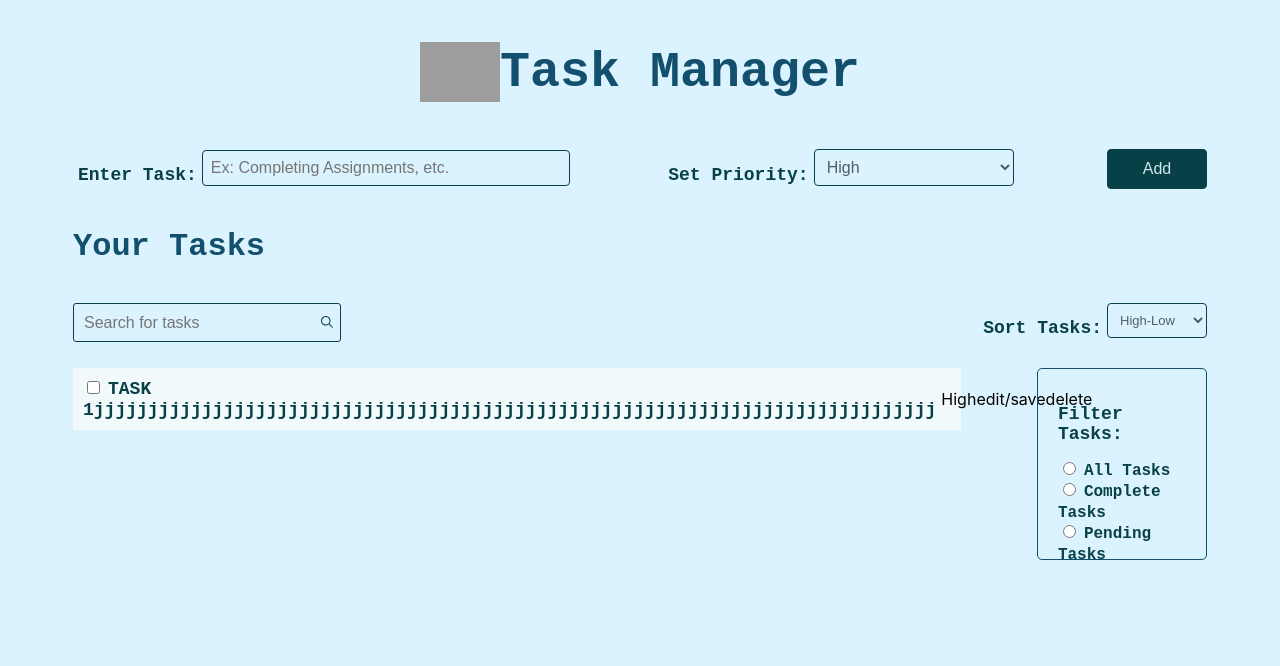
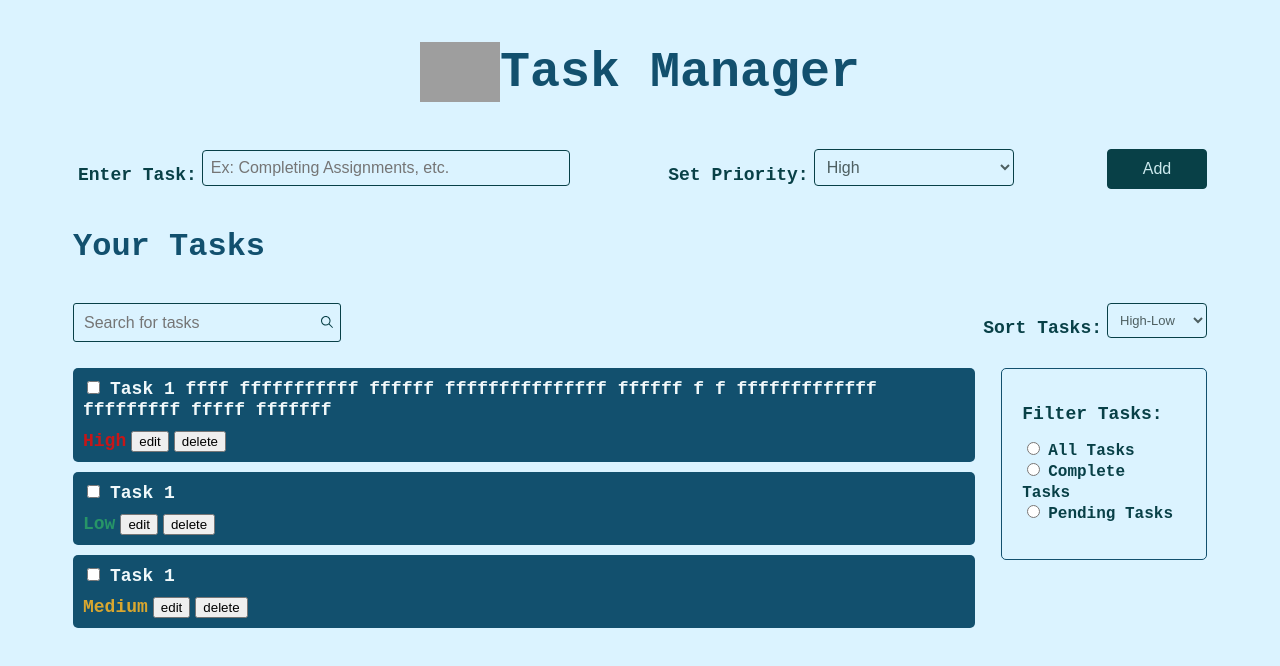
Before and after one commit to hruthvikababburi/CodingSamuraiProjects, a React (Create React App) app in the folder TaskManagement(Todos)/my-todos-app/: page / in a window 1280 px wide. Shown: the top 666 px of the page. Built offline with nearby package versions, Linux system fonts and the light colour scheme; grey boxes are pictures that could not be loaded; the HTML template or start-up script is replaced by a standard one.

Commit message:
made changes in styling

```diff
--- a/TaskManagement(Todos)/my-todos-app/src/App.css
+++ b/TaskManagement(Todos)/my-todos-app/src/App.css
@@ -1,6 +1,6 @@
 .main-comp{
   background-color: #dbf3ff;
-
+  min-height: 100vh;
   display: flex;
   flex-direction: column;
 
@@ -203,13 +203,20 @@ label{
 }
 .each-task-cont{
   display: flex;
-  flex-direction: row;
-  justify-content: space-between;
-  align-items: center;
-  background-color: #f1f9fb;
+  flex-direction: column;
+  justify-content: flex-start;
+
+  background-color:#12506e;
   padding: 10px;
   width: 100%;
+  margin-bottom: 10px;
+  border: 0px;
+  border-radius: 5px;
 }
+.task-tools{
+  margin-top: 10px;
+}
+
 .form-3-filter-tasks-md{
   width: 20%;
   display: none;
@@ -217,9 +224,38 @@ label{
 .radio-inputs{
   outline: none;
   cursor: pointer;
+}.each-task{
+  overflow: hidden; /* or overflow: auto; or overflow: scroll; */
+  white-space: normal;
+  word-wrap: break-word;
+  font-family: 'Courier New', Courier, monospace;
+  color: #f1f9fb;
+  font-size: large;
+  font-weight: 700;
+  margin: 0px;
+
 }
-
-
+.check-box{
+  cursor: pointer;
+  margin-right: 10px;
+}
+.task-priority{
+  font-family: 'Courier New', Courier, monospace;
+  font-size: large;
+  font-weight: 900;
+}
+.high{
+  color:#c61618;
+}
+.low{
+  color: #279567;
+}
+.medium{
+  color: #d9a72f;
+}
+.edit-save-del-btn{
+  margin-left: 5px;
+}
 
 
 
@@ -369,16 +405,17 @@ label{
   }
   .each-task-cont{
     display: flex;
-    flex-direction: row;
-    justify-content: space-between;
-    align-items: center;
-    background-color: #f1f9fb;
+    flex-direction: column;
+    justify-content: flex-start;
+
+    background-color: #12506e;
     padding: 10px;
     margin-right: 15px;
-    width: 90%;
+    width: 95%;
   }
   .each-task{
-
+    overflow: hidden; /* or overflow: auto; or overflow: scroll; */
+    white-space: normal;
   }
   .form-3-filter-tasks-md{
     width: 15%;
--- a/TaskManagement(Todos)/my-todos-app/src/Components/Main.js
+++ b/TaskManagement(Todos)/my-todos-app/src/Components/Main.js
@@ -63,13 +63,39 @@ export default function Main() {
          <div className='tasks-and-filter-cont'>
             <div className='tasks-list-cont'>
                 <div className='each-task-cont'>
-                    <div>
-                        <input type='checkbox' id='checkBox'/>
-                        <label htmlFor='checkbox' className='each-task'>TASK 1jjjjjjjjjjjjjjjjjjjjjjjjjjjjjjjjjjjjjjjjjjjjjjjjjjjjjjjjjjjjjjjjjjjjjjjjjjjjjj</label>
+                    <div className='main-task-cont'>
+                        <input type='checkbox' id='checkBox' className='check-box'/>
+                        <label htmlFor='checkbox' className='each-task'>Task 1 ffff fffffffffff ffffff fffffffffffffff ffffff f f    fffffffffffff fffffffff fffff fffffff </label>
                     </div>
-                    <span className='task-priority'>High</span>
-                    <span>edit/save</span>
-                    <span>delete</span>
+                    <div className='task-tools'>
+                        <span className='task-priority high'>High</span>
+                        <button className='edit-save-del-btn'>edit</button>
+                        <button className='edit-save-del-btn'>delete</button>
+                    </div>
+                </div>
+                <div className='each-task-cont'>
+                    <div className='main-task-cont'>
+                        <input type='checkbox' id='checkBox' className='check-box'/>
+                        <label htmlFor='checkbox' className='each-task'>Task 1</label>
+                    </div>
+
+                    <div className='task-tools'>
+                        <span className='task-priority low'>Low</span>
+                        <button className='edit-save-del-btn'>edit</button>
+                        <button className='edit-save-del-btn'>delete</button>
+                    </div>
+                </div>
+                <div className='each-task-cont'>
+                    <div className='main-task-cont'>
+                        <input type='checkbox' id='checkBox' className='check-box'/>
+                        <label htmlFor='checkbox' className='each-task'>Task 1</label>
+                    </div>
+
+                    <div className='task-tools'>
+                        <span className='task-priority medium'>Medium</span>
+                        <button className='edit-save-del-btn'>edit</button>
+                        <button className='edit-save-del-btn'>delete</button>
+                    </div>
                 </div>
             </div>
 
```
